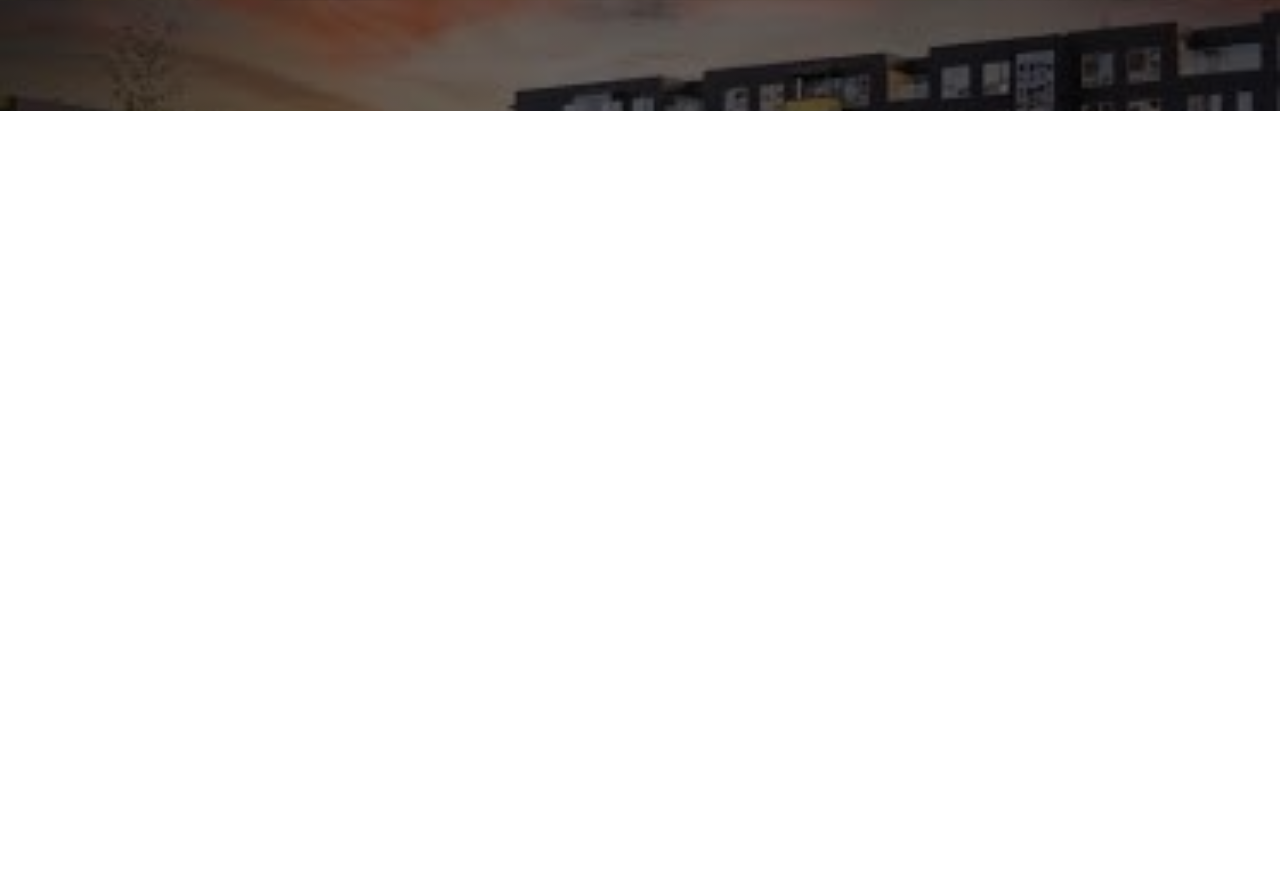
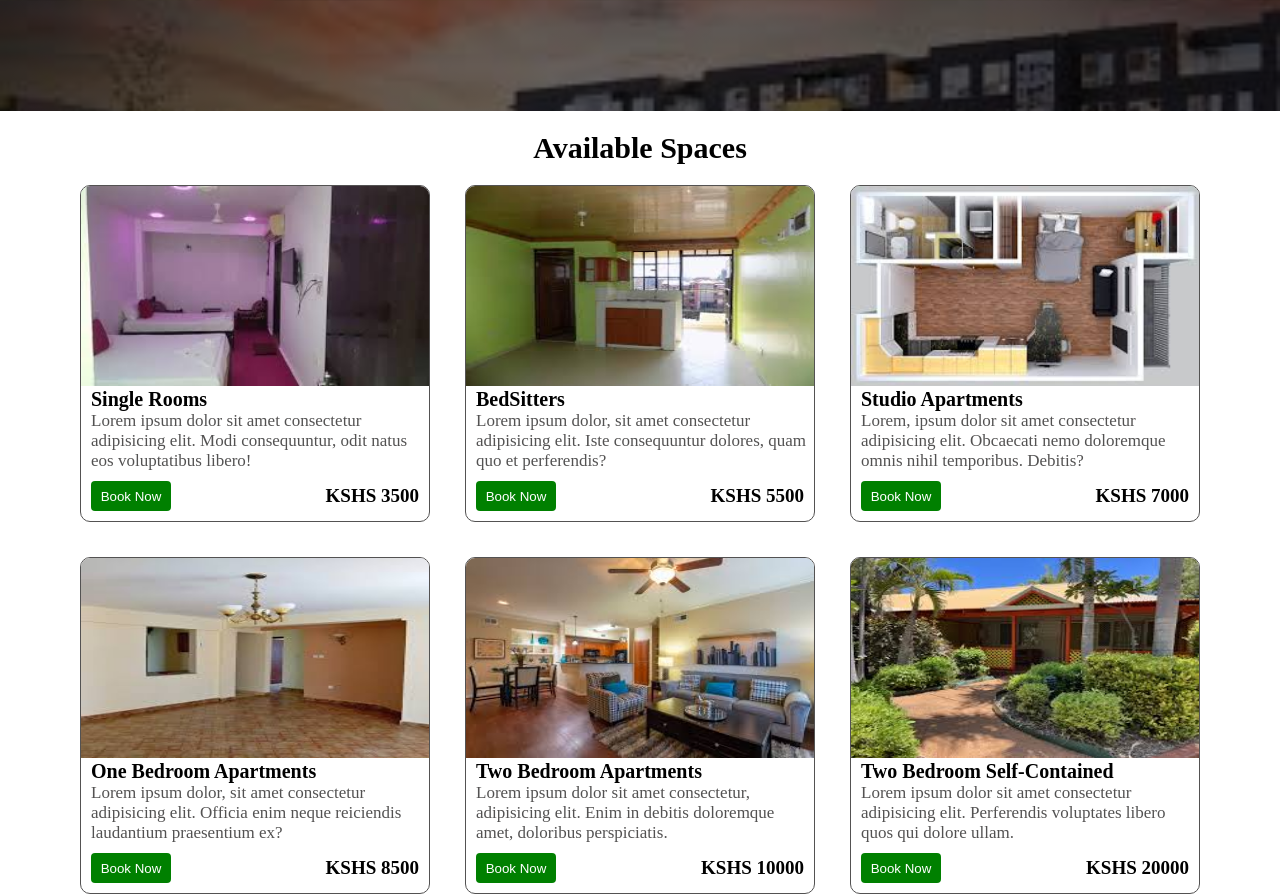
Before and after one commit to salutahmoha/Urban-HAven-Apartment-website, a website built with Vite: page index.html in a window 1280 px wide. Shown: the part 479-1373 px from the top of the page. Before the commit the page ends 800 px from the top, so only its background shows below. Built offline with nearby package versions, Linux system fonts and the light colour scheme.

Commit message:
building the available-spaces-section

```diff
--- a/index.html
+++ b/index.html
@@ -15,6 +15,7 @@
       </div>
       <div class="navbar">
         <div class="nav-lists"><a href="#">Home</a></div>
+        <div class="nav-lists"><a href="#">About Us</a></div>
         <div class="nav-lists"><a href="#">Available Spaces</a></div>
         <div class="nav-lists"><a href="#">Amenities</a></div>
         <div class="nav-lists"><a href="#">Contact Us</a></div>
@@ -32,5 +33,111 @@
       </div>
     </section>
     <!--End of Home section-->
+
+    <!--Available spaces-->
+    <section class="available-space">
+      <h2>Available Spaces</h2>
+
+      <div class="available-spaces">
+        <div class="space">
+          <img src="./Assets/single.jpeg" alt="" />
+          <h3>Single Rooms</h3>
+          <p>
+            Lorem ipsum dolor sit amet consectetur adipisicing elit. Modi
+            consequuntur, odit natus eos voluptatibus libero!
+          </p>
+
+          <div class="space-booking">
+            <button class="btn" type="submit">Book Now</button>
+            <h4>KSHS 3500</h4>
+          </div>
+        </div>
+
+        <div class="space">
+          <img src="./Assets/bedsitter.jpeg" alt="" />
+          <h3>BedSitters</h3>
+          <p>
+            Lorem ipsum dolor, sit amet consectetur adipisicing elit. Iste
+            consequuntur dolores, quam quo et perferendis?
+          </p>
+
+          <div class="space-booking">
+            <button class="btn" type="submit">Book Now</button>
+            <h4>KSHS 5500</h4>
+          </div>
+        </div>
+
+        <div class="space">
+          <img src="./Assets/studio.jpeg" alt="" />
+          <h3>Studio Apartments</h3>
+          <p>
+            Lorem, ipsum dolor sit amet consectetur adipisicing elit. Obcaecati
+            nemo doloremque omnis nihil temporibus. Debitis?
+          </p>
+
+          <div class="space-booking">
+            <button class="btn" type="submit">Book Now</button>
+            <h4>KSHS 7000</h4>
+          </div>
+        </div>
+
+        <div class="space">
+          <img src="./Assets/1bedroom.jpeg" alt="" />
+          <h3>One Bedroom Apartments</h3>
+          <p>
+            Lorem ipsum dolor, sit amet consectetur adipisicing elit. Officia
+            enim neque reiciendis laudantium praesentium ex?
+          </p>
+
+          <div class="space-booking">
+            <button class="btn" type="submit">Book Now</button>
+            <h4>KSHS 8500</h4>
+          </div>
+        </div>
+
+        <div class="space">
+          <img src="./Assets/2bedroom.jpeg" alt="" />
+          <h3>Two Bedroom Apartments</h3>
+          <p>
+            Lorem ipsum dolor sit amet consectetur, adipisicing elit. Enim in
+            debitis doloremque amet, doloribus perspiciatis.
+          </p>
+
+          <div class="space-booking">
+            <button class="btn" type="submit">Book Now</button>
+            <h4>KSHS 10000</h4>
+          </div>
+        </div>
+        <!--
+        <div class="space">
+          <img src="./Assets/self-container1.jpeg" alt="" />
+          <h3>One Bedroom Self-Contained</h3>
+          <p>
+            Lorem ipsum dolor sit amet consectetur adipisicing elit. Doloremque
+            commodi, qui omnis nihil quo odit.
+          </p>
+
+          <div class="space-booking">
+            <button class="btn" type="submit">Book Now</button>
+            <h4>KSHS 15000</h4>
+          </div>
+        </div>
+        -->
+        <div class="space">
+          <img src="./Assets/self-contained2.jpeg" alt="" />
+          <h3>Two Bedroom Self-Contained</h3>
+          <p>
+            Lorem ipsum dolor sit amet consectetur adipisicing elit. Perferendis
+            voluptates libero quos qui dolore ullam.
+          </p>
+
+          <div class="space-booking">
+            <button class="btn" type="submit">Book Now</button>
+            <h4>KSHS 20000</h4>
+          </div>
+        </div>
+      </div>
+    </section>
+    <!--End of Available spaces-->
   </body>
 </html>
--- a/style.css
+++ b/style.css
@@ -13,6 +13,7 @@ html {
   --hover-color: #0071ff;
   --text-color2: #ffffff;
   --secondary-color: green;
+  --space-p-color-: #535252;
 }
 
 /* Header stylings */
@@ -89,3 +90,68 @@ html {
   text-decoration: none;
 }
 /* End of Home stylings */
+
+/* Spaces stylings */
+.available-space {
+  width: 100%;
+}
+
+.available-spaces {
+  display: flex;
+  justify-content: center;
+  flex-wrap: wrap;
+  gap: 3.5rem;
+}
+.available-space h2 {
+  padding: 2rem 0;
+  text-align: center;
+  font-size: 3rem;
+}
+.space {
+  width: 35rem;
+  border: 1px solid var(--space-p-color-);
+  border-radius: 1rem;
+  overflow: hidden;
+}
+
+.space:hover {
+  cursor: pointer;
+}
+.space img {
+  width: 100%;
+  height: 20rem;
+}
+
+.space h3 {
+  font-size: 2rem;
+  padding-left: 1rem;
+}
+
+.space p {
+  font-size: 1.7rem;
+  color: var(--space-p-color-);
+  padding-left: 1rem;
+}
+
+.space-booking {
+  display: flex;
+  align-items: center;
+  justify-content: space-between;
+  padding: 1rem;
+}
+
+.btn {
+  background: var(--secondary-color);
+  border: none;
+  width: 8rem;
+  height: 3rem;
+  cursor: pointer;
+  border-radius: 4px;
+  color: var(--text-color2);
+}
+
+.space h4 {
+  font-size: 1.9rem;
+  font-weight: 700;
+}
+/* End of Spaces stylings */
```
Also changed, not shown: Assets/1bedroom.jpeg (added), Assets/2bedroom.jpeg (added), Assets/bedsitter.jpeg (added), Assets/self-contained2.jpeg (added), Assets/self-container1.jpeg (added), Assets/single.jpeg (added), Assets/studio.jpeg (added).
